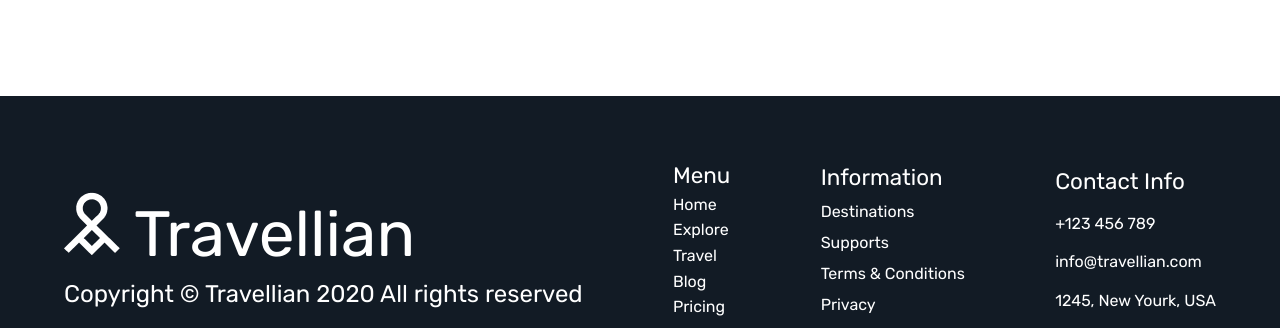
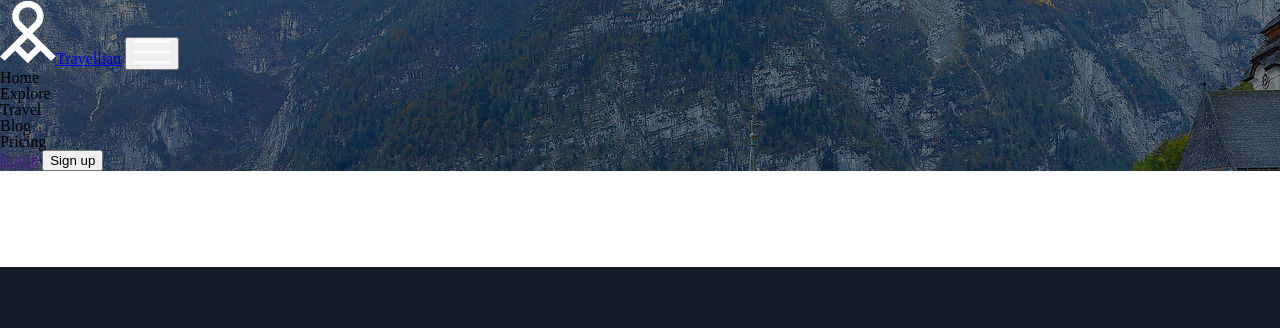
Before and after one commit to TelasGonzas/202304-w1ch5-Javier-Gonzalez, a website: page index.html in a window 1280 px wide. Shown: the top 328 px of the page. Drawn offline with Linux system fonts and the light colour scheme.

Commit message:
add header html

```diff
--- a/index.html
+++ b/index.html
@@ -14,13 +14,29 @@
 </head>
 
 <body>
-  <header></header>
+  <header class="header-section">
+    <a href="index" class="header-logo"><img src="./images/vectorblanco.png" alt="Travellian logo"
+        class="header-logo-image">Travellian</a>
+    <button class="burger-button"><img src="./images/burger.png" alt=""></button>
+    <ul class="header-link-list">
+      <li class="header-links">Home</li>
+      <li class="header-links">Explore</li>
+      <li class="header-links">Travel</li>
+      <li class="header-links">Blog</li>
+      <li class="header-links">Pricing</li>
+    </ul>
+    <div class="header-log">
+      <a href="">Login</a>
+      <button>Sign up</button>
+    </div>
+  </header>
   <main></main>
   <footer class="footer">
     <nav>
       <a href="index.html" class="homepage-link"><img src="./images/vectorblanco.png" alt="Travellian logo"
           class="footer-logo">
         Travellian</a>
+
       <p class="copyright">Copyright © Travellian 2020 All rights reserved</p>
     </nav>
     <nav class="footer-menu">
--- a/sass/styles.scss
+++ b/sass/styles.scss
@@ -7,9 +7,15 @@ $breakpoint_desktop: 600px;
     @content;
   }
 }
+
 html {
   min-height: 100%;
 }
+
+.header-section {
+  background-image: url("./images/header-background.jpg");
+}
+
 .footer {
   color: white;
   background-color: rgb(18, 27, 37);
@@ -27,6 +33,7 @@ html {
       margin-top: 3rem;
     }
   }
+
   .copyright {
     font-size: 1.5em;
     margin: 1rem;
@@ -59,6 +66,7 @@ html {
     .footer-title__logo {
       margin-bottom: 0.8rem;
     }
+
     .footer-logo-block {
       display: flex;
       flex-wrap: wrap;
@@ -67,10 +75,12 @@ html {
       align-items: center;
       gap: 2rem;
     }
+
     .footer-logo {
       padding: 1rem;
     }
   }
+
   @include desktop {
     display: flex;
     flex-direction: row;
```
Also changed, not shown: images/burger.png (added), images/header-background.jpg (added), styles.css, 2 other files.
